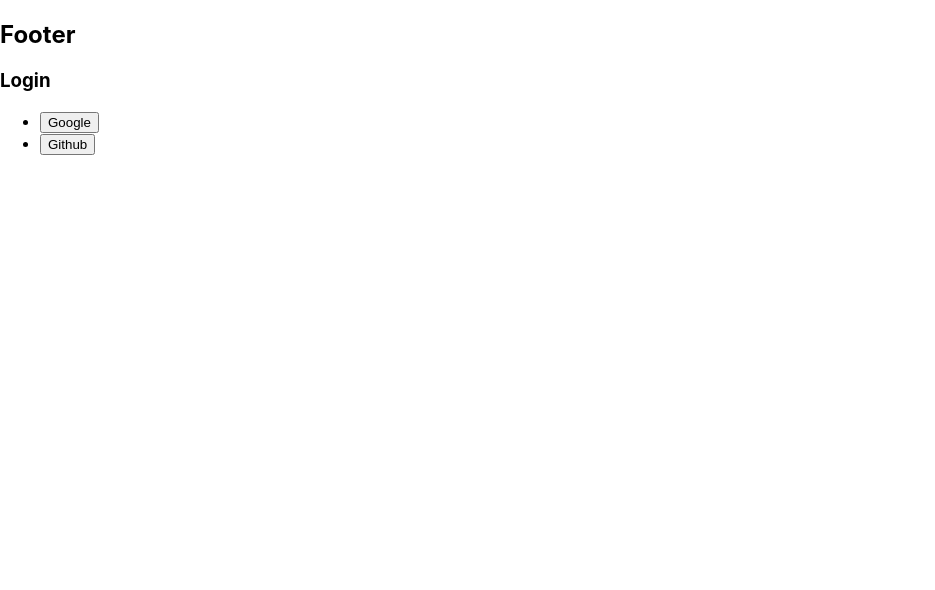
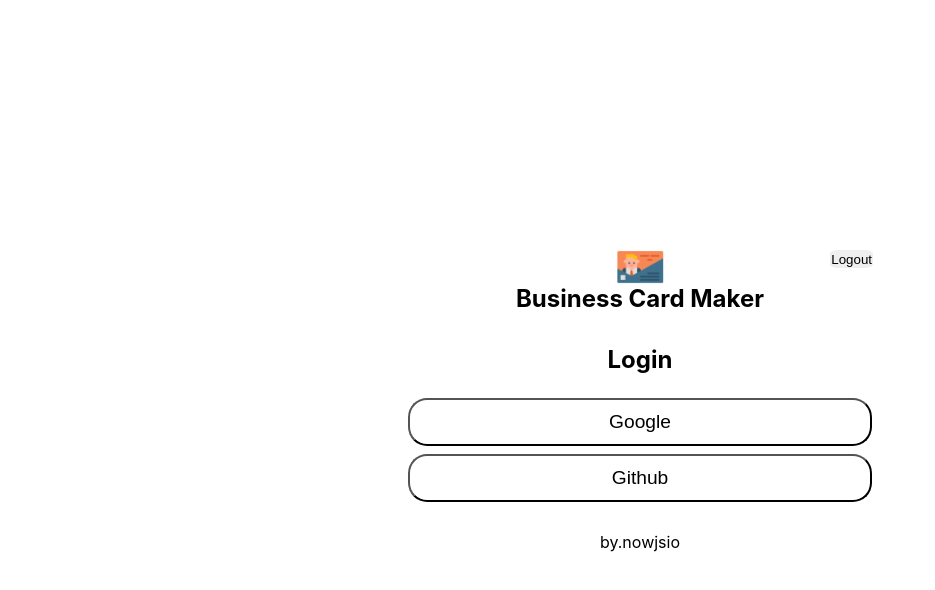
Before and after one commit to nowjsio/business-card-maker, a React (Create React App) app: page / in a window 1280 px wide. Shown: the top 590 px of the page, without its empty margins (0-935 px from the left). Built offline with nearby package versions, Linux system fonts and the light colour scheme; no server answers.

Commit message:
feat: apply css to components
components: App, Header, Login, Footer

```diff
--- a/src/app.jsx
+++ b/src/app.jsx
@@ -1,11 +1,16 @@
 import React from 'react';
 import Login from './components/login/login';
 import AuthService from './service/authService';
+import styles from './app.module.css';
 
 const authService = new AuthService();
 
 function App() {
-  return <Login authService={authService} />;
+  return (
+    <div className={styles.app}>
+      <Login authService={authService} />
+    </div>
+  );
 }
 
 export default App;
--- a/src/app.module.css
+++ b/src/app.module.css
@@ -1,42 +1,14 @@
-.test {
-  color: red;
+@value makerGrey, makerGreen, makerWhite, makerBlack from '../src/common/css/colors.module.css';
+
+* {
+  box-sizing: border-box;
 }
 
-/* .App {
-  text-align: center;
+.app {
+  width: 100%;
+  height: 100vh;
+  display: flex;
+  justify-content: center;
+  align-items: center;
+  background-color: makerGrey;
 }
-
-.App-logo {
-  height: 40vmin;
-  pointer-events: none;
-}
-
-@media (prefers-reduced-motion: no-preference) {
-  .App-logo {
-    animation: App-logo-spin infinite 20s linear;
-  }
-}
-
-.App-header {
-  background-color: #282c34;
-  min-height: 100vh;
-  display: flex;
-  flex-direction: column;
-  align-items: center;
-  justify-content: center;
-  font-size: calc(10px + 2vmin);
-  color: white;
-}
-
-.App-link {
-  color: #61dafb;
-}
-
-@keyframes App-logo-spin {
-  from {
-    transform: rotate(0deg);
-  }
-  to {
-    transform: rotate(360deg);
-  }
-} */
--- a/src/components/footer/footer.jsx
+++ b/src/components/footer/footer.jsx
@@ -1,5 +1,12 @@
 import React from 'react';
+import styles from './footer.module.css';
 
-const Footer = () => <h2>Footer</h2>;
+const Footer = () => {
+  return (
+    <footer className={styles.footer}>
+      <p className={styles.title}>by.nowjsio</p>
+    </footer>
+  );
+};
 
 export default Footer;
--- a/src/components/footer/footer.module.css
+++ b/src/components/footer/footer.module.css
@@ -0,0 +1,13 @@
+@value makerGreen, makerWhite, makerBlack from '../../../src/common/css/colors.module.css';
+
+.footer {
+    background-color: makerGreen;
+    display: flex;
+    justify-content: center;
+    align-items: center;
+    height: 2em;
+}
+
+.title {
+    color: makerWhite;
+}
--- a/src/components/header/header.jsx
+++ b/src/components/header/header.jsx
@@ -1,8 +1,19 @@
 import React from 'react';
 import styles from './header.module.css';
 
-const Header = () => {
-  return <header className={styles.header}></header>;
+// eslint-disable-next-line no-unused-vars
+const Header = ({ onLogout }) => {
+  return (
+    <header className={styles.header}>
+      {true && (
+        <button className={styles.logoutButton} type="button">
+          Logout
+        </button>
+      )}
+      <img className={styles.logo} src="/images/logo.png" alt="logo" />
+      <h1 className={styles.title}>Business Card Maker</h1>
+    </header>
+  );
 };
 
 export default Header;
--- a/src/components/header/header.module.css
+++ b/src/components/header/header.module.css
@@ -0,0 +1,36 @@
+@value makerGrey, makerGreen, makerWhite, makerBlack from '../../../src/common/css/colors.module.css';
+
+.header {
+  width: 100%;
+  padding: 0.5em;
+  background-color: makerGreen;
+  display: flex;
+  flex-direction: column;
+  align-items: center;
+  position: relative;
+}
+
+.title {
+  margin:0;
+  color: makerWhite;
+}
+
+.logo {
+  width: 3em;
+}
+
+.logoutButton {
+  position: absolute;
+  right: 0.5em;
+  padding: 0.1em;
+  border-radius: 20%;
+  background-color: makerBlack;
+  color: makerWhite;
+  border: 0;
+  cursor: pointer;
+  border: 0.1rem solid makerWhite;
+}
+
+.logoutButton:hover {
+  background-color: makerGrey;
+}
--- a/src/components/login/login.jsx
+++ b/src/components/login/login.jsx
@@ -1,6 +1,7 @@
 import React from 'react';
 import Footer from '../footer/footer';
 import Header from '../header/header';
+import styles from './login.module.css';
 
 const Login = ({ authService }) => {
   const authLogin = event => {
@@ -15,23 +16,31 @@
   };
   return (
     <section>
-      <Footer />
-      <section>
-        <h1>Login</h1>
-        <ul>
-          <li>
-            <button type="button" onClick={event => authLogin(event)}>
+      <Header />
+      <section className={styles.loginSection}>
+        <h1 className={styles.title}>Login</h1>
+        <ul className={styles.list}>
+          <li className={styles.item}>
+            <button
+              className={styles.button}
+              type="button"
+              onClick={event => authLogin(event)}
+            >
               Google
             </button>
           </li>
           <li>
-            <button type="button" onClick={event => authLogin(event)}>
+            <button
+              className={styles.button}
+              type="button"
+              onClick={event => authLogin(event)}
+            >
               Github
             </button>
           </li>
         </ul>
       </section>
-      <Header />
+      <Footer />
     </section>
   );
 };
--- a/src/components/login/login.module.css
+++ b/src/components/login/login.module.css
@@ -0,0 +1,43 @@
+@value makerLightPink, makerGreen, makerWhite, makerBlack from '../../../src/common/css/colors.module.css';
+
+
+.loginSection {
+    width: 30em;
+    text-align: center;
+    display: flex;
+    flex-direction: column;
+    justify-content: center;
+    background-color: makerWhite;
+}
+
+.title {
+    margin-bottom: 0;
+    font-size: 1.5em;
+}
+
+.list {
+    width: 100%;
+    display: flex;
+    flex-direction: column;
+    list-style: none;
+    padding: 0.5rem;
+}
+
+.item {
+    margin-bottom: 0.5em;
+}
+
+.button {
+    width: 100%;
+    height: 2.5em;
+    font-size: 1.2rem;
+    border-radius: 1.2rem;
+    background-color: transparent;
+    cursor: pointer;
+    border: 0.2rem solid makerGreen;
+    outline: 0;
+}
+
+.button:hover {
+    background-color: makerLightPink;
+  }
```
